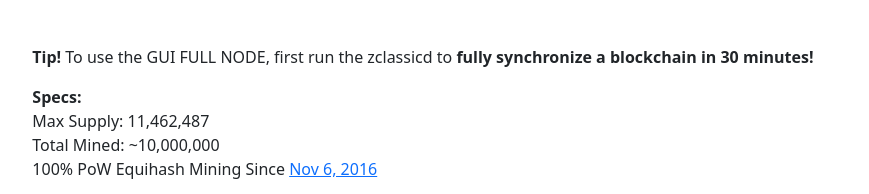
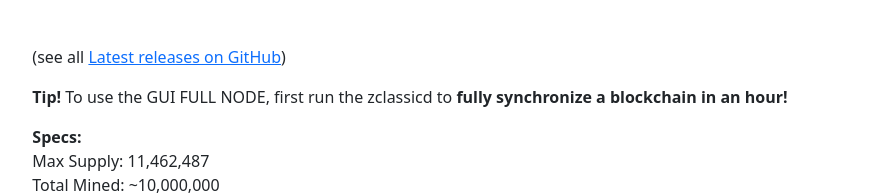
Before and after one commit to ZclassicCommunity/zclassicorg.github.io, a plain HTML site: page index.html in a window 1280 px wide. Shown: the part 384-578 px from the top of the page, without its empty margins (205-1074 px from the left). Drawn offline with Linux system fonts and the light colour scheme.

Commit message:
Update index.html

```diff
--- a/index.html
+++ b/index.html
@@ -108,10 +108,13 @@
 
 
     </div>
+    <p>
+	(see all <a href="https://github.com/ZclassicCommunity/zclassic/releases/tag/v2.1.1-58a">Latest releases on GitHub</a>)
+    </p>
 
     <p>
       <b>Tip!</b>
-      To use the GUI FULL NODE, first run the zclassicd to <b>fully synchronize a blockchain in 30 minutes!</b>
+      To use the GUI FULL NODE, first run the zclassicd to <b>fully synchronize a blockchain in an hour!</b>
     </p>
 
     <p>
```
